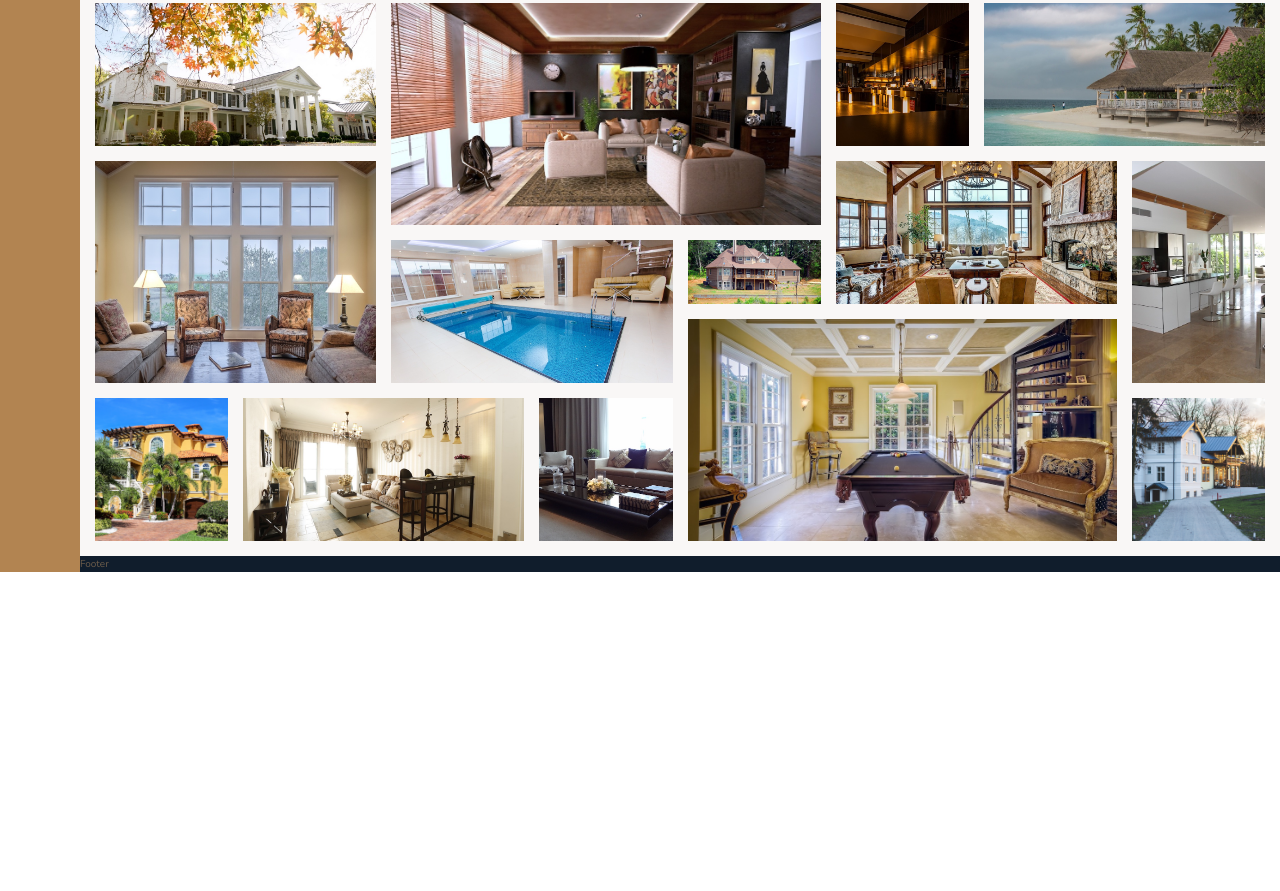
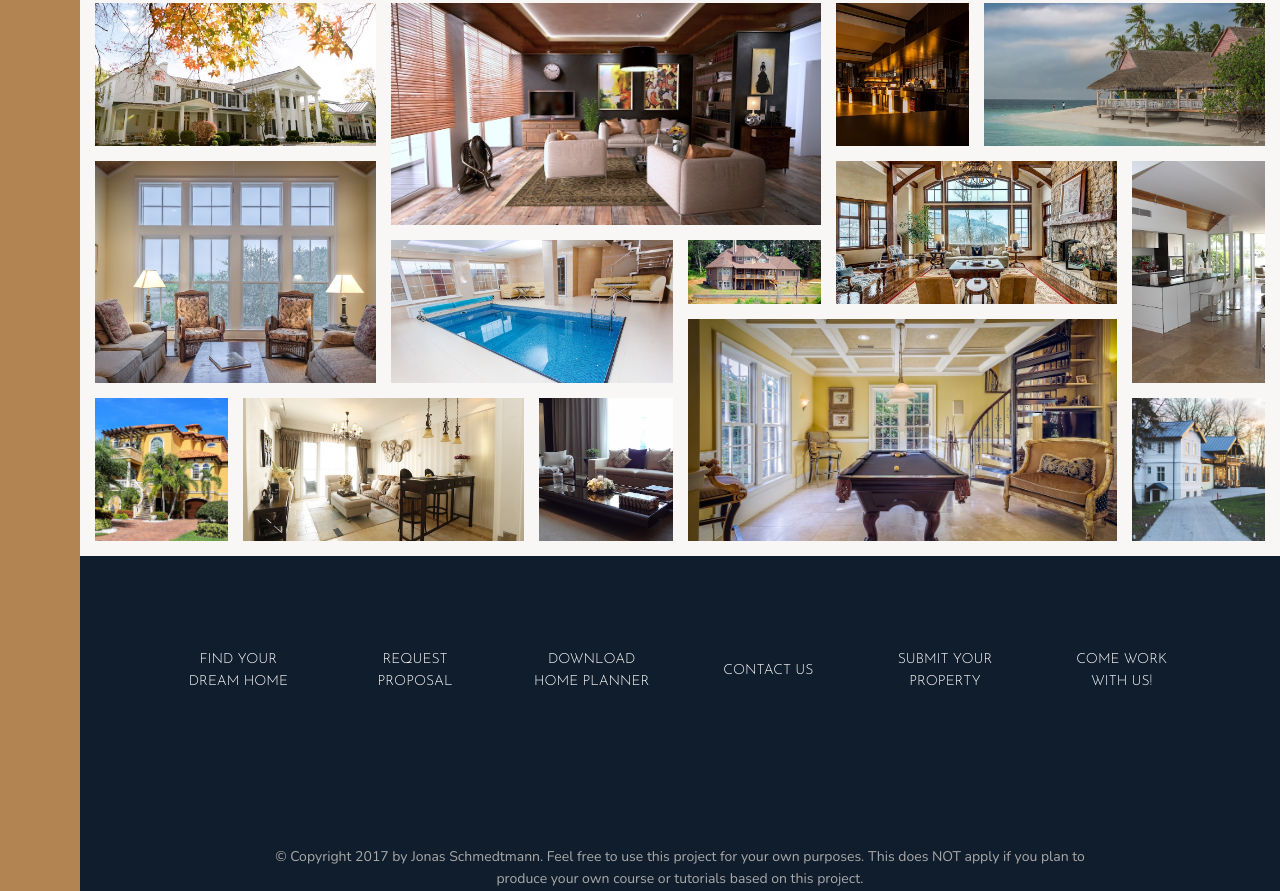
Before and after one commit to Suhail-007/Nexter, a website built with Parcel: page index.html in a window 1280 px wide. Shown: the part 3104-3995 px from the top of the page. Before the commit the page ends 3676 px from the top, so only its background shows below. Built offline with nearby package versions, Linux system fonts and the light colour scheme.

Commit message:
footer completed

```diff
--- a/index.html
+++ b/index.html
@@ -296,7 +296,7 @@
     </figure>
     <figure class="gallery__item gallery__item--2">
       <img src="./img/gal-2.jpeg" alt="gallery image 2" class="gallery__img">
-      </figure>
+    </figure>
     <figure class="gallery__item gallery__item--3"><img src="./img/gal-3.jpeg" alt="gallery image 3" class="gallery__img"></figure>
     <figure class="gallery__item gallery__item--4"><img src="./img/gal-4.jpeg" alt="gallery image 4" class="gallery__img"></figure>
     <figure class="gallery__item gallery__item--5"><img src="./img/gal-5.jpeg" alt="gallery image 5" class="gallery__img"></figure>
@@ -310,7 +310,21 @@
     <figure class="gallery__item gallery__item--13"><img src="./img/gal-13.jpeg" alt="gallery image 13" class="gallery__img"></figure>
     <figure class="gallery__item gallery__item--14"><img src="./img/gal-14.jpeg" alt="gallery image 14" class="gallery__img"></figure>
   </section>
-  <footer class="footer">Footer</footer>
+  <footer class="footer">
+    <ul class="footer__nav">
+      <li class="footer__nav__item"><a class="footer__nav__item__link" href="#">Find your dream home</a></li>
+      <li class="footer__nav__item"><a class="footer__nav__item__link" href="#">Request proposal</a></li>
+      <li class="footer__nav__item"><a class="footer__nav__item__link" href="#">Download home planner</a></li>
+      <li class="footer__nav__item"><a class="footer__nav__item__link" href="#">Contact us</a></li>
+      <li class="footer__nav__item">
+        <a class="footer__nav__item__link" href="#">Submit your property</a>
+      </li>
+      <li class="footer__nav__item"><a class="footer__nav__item__link" href="#">Come work with us!</a></li>
+    </ul>
+    <p class="copyright">
+      &copy; Copyright 2017 by Jonas Schmedtmann. Feel free to use this project for your own purposes. This does NOT apply if you plan to produce your own course or tutorials based on this project.
+    </p>
+  </footer>
 </body>
 
 </html>
--- a/sass/_base.scss
+++ b/sass/_base.scss
@@ -34,6 +34,7 @@
   color: $color-grey-dark-2;
   font-weight: 300;
   line-height: 1.6;
+  min-height: 100vh;
 }
 
 .container {
--- a/sass/_footer.scss
+++ b/sass/_footer.scss
@@ -1,4 +1,47 @@
 .footer {
   background: $color-secondary;
   grid-column: full-start / full-end;
+
+  &__nav {
+    padding: 8rem;
+    list-style: none;
+
+    display: grid;
+    grid-template-columns: repeat(auto-fit, minmax(15rem, 1fr));
+    align-items: center;
+    gap: 2rem;
+
+    &__item {
+
+      &__link {
+
+        &:link,
+        &:visited {
+          font-size: 1.4rem;
+          color: #fff;
+          font-family: $font-display;
+          text-decoration: none;
+          text-transform: uppercase;
+          text-align: center;
+          padding: 1.25rem;
+          display: block;
+          transition: all .3s;
+        }
+
+        &:hover,
+        &:active {
+          background: rgba(#fff, .05);
+          transform: translateY(-3px);
+        }
+      }
+    }
+  }
 }
+
+.copyright {
+  font-size: 1.4rem;
+  color: $color-grey-light-2;
+  margin: 6rem auto 0;
+  text-align: center;
+  width: 70%;
+}
```
Also changed, not shown: css/style.css, 1 other file.
